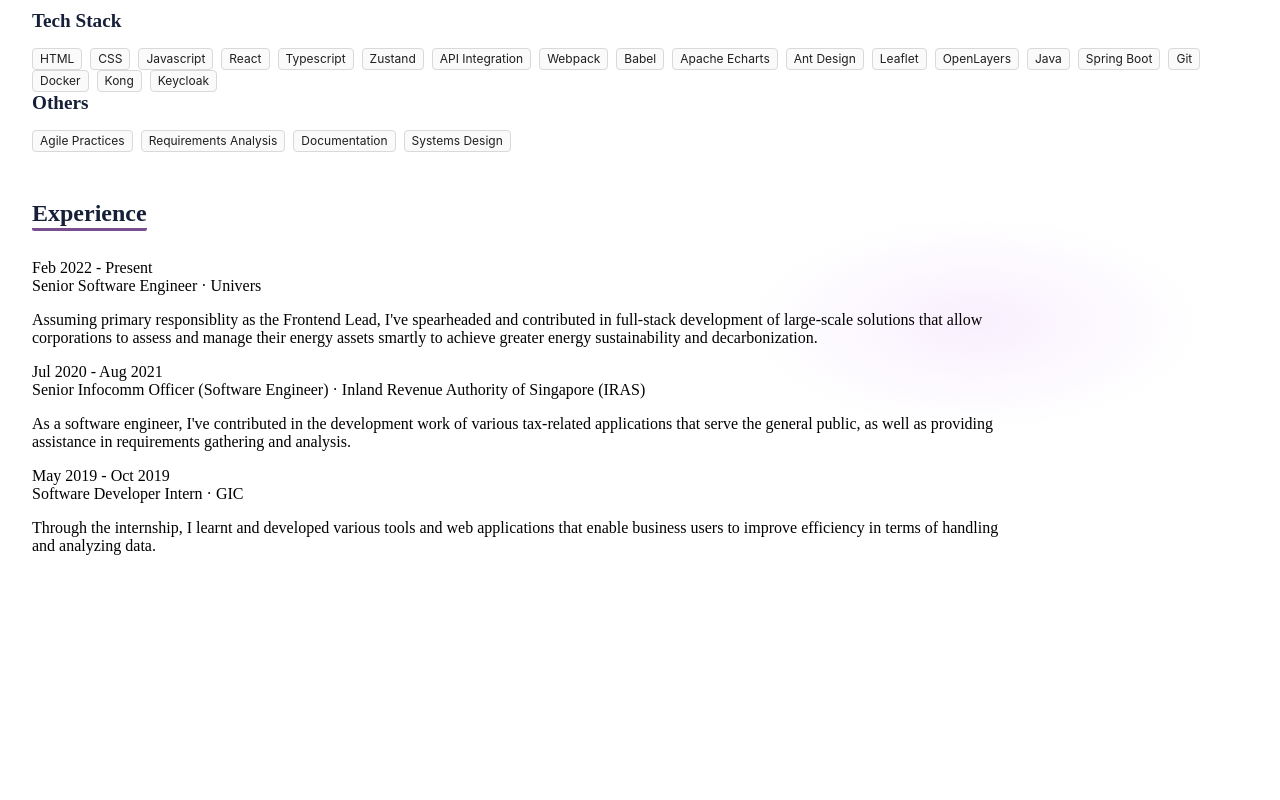
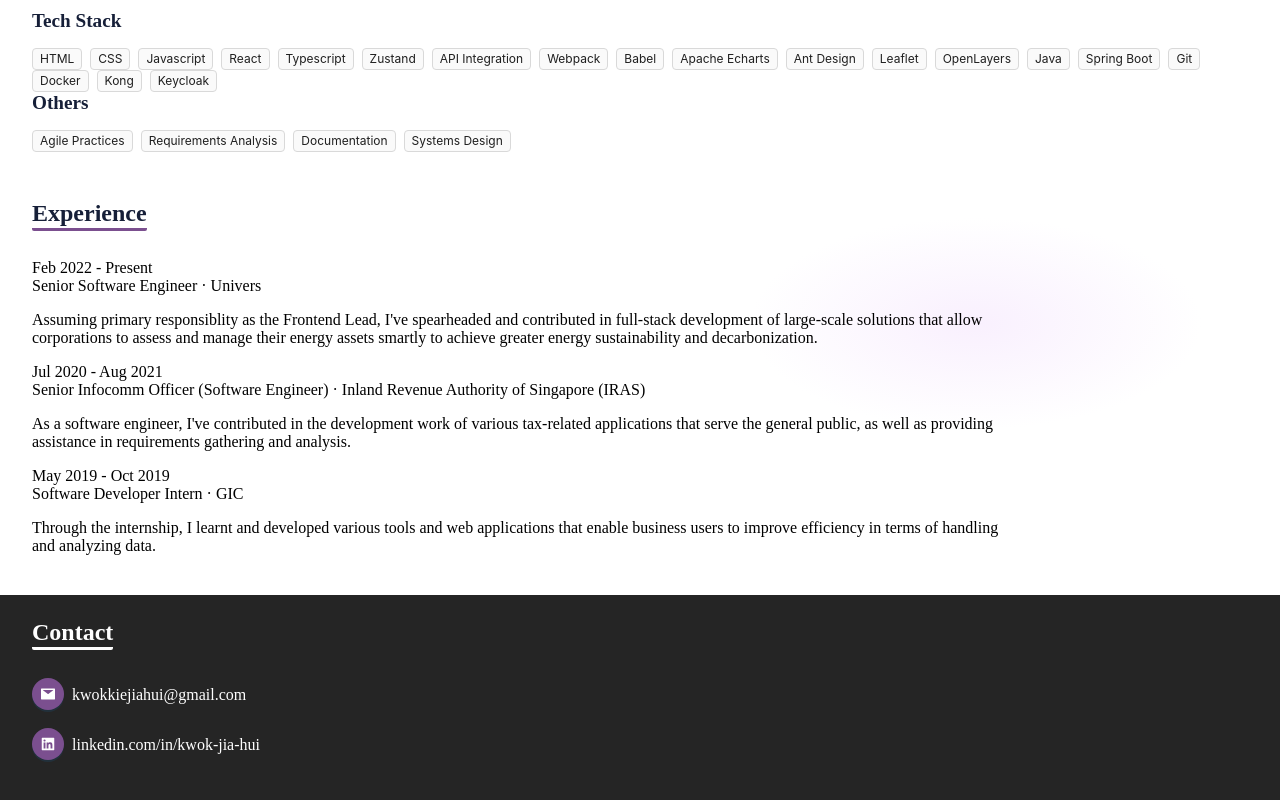
Before and after one commit to kwokkiejh/notebookie, a React app: page / in a window 1280 px wide. Shown: the part 1000-1800 px from the top of the page. Before the commit the page ends 1595 px from the top, so only its background shows below. Built offline with nearby package versions, Linux system fonts and the light colour scheme.

Commit message:
feat: Contact

```diff
--- a/package.json
+++ b/package.json
@@ -30,6 +30,7 @@
     "webpack-dev-server": "^5.0.4"
   },
   "dependencies": {
+    "@ant-design/icons": "^5.3.7",
     "antd": "^5.16.5",
     "react": "^18.2.0",
     "react-dom": "^18.2.0",
--- /dev/null
+++ b/src/pages/HomePage/components/Contact/index.tsx
@@ -0,0 +1,40 @@
+import React from "react";
+import * as styles from "./style.module.scss";
+import { Button } from "antd";
+import { LinkedinFilled, MailFilled } from "@ant-design/icons";
+
+const Contact: React.FC = () => {
+  return (
+    <div className={styles.container}>
+      <div className={styles.title}>
+        <span>Contact</span>
+      </div>
+      <div>
+        <Button
+          className={styles.button}
+          type="primary"
+          shape="circle"
+          icon={<MailFilled />}
+        />
+        <span>kwokkiejiahui@gmail.com</span>
+      </div>
+      <br />
+      <div>
+        <Button
+          className={styles.button}
+          type="primary"
+          shape="circle"
+          icon={<LinkedinFilled />}
+        />
+        <a
+          className={styles.link}
+          href="https://www.linkedin.com/in/kwok-jia-hui/"
+        >
+          linkedin.com/in/kwok-jia-hui
+        </a>
+      </div>
+    </div>
+  );
+};
+
+export default Contact;
--- /dev/null
+++ b/src/pages/HomePage/components/Contact/style.module.scss
@@ -0,0 +1,30 @@
+@import "../../../../styles/colors.scss";
+@import "../../../../styles/mixins.scss";
+
+.container {
+  padding: 1.5rem 2rem 3.5rem;
+  background: $footer-container-bg;
+  color: #fff;
+  .title {
+    @include section-title;
+    color: #fff;
+
+    span {
+      border-color: #fff;
+    }
+  }
+
+  .button {
+    background-color: $primary-main-dark;
+    margin-right: 8px;
+  }
+
+  .button:hover {
+    background-color: $primary-main-dark !important;
+  }
+
+  .link {
+    color: #fff;
+    text-decoration: none;
+  }
+}
--- a/src/pages/HomePage/index.tsx
+++ b/src/pages/HomePage/index.tsx
@@ -4,6 +4,7 @@ import About from "./components/About";
 import Skills from "./components/Skills";
 import * as styles from "./style.module.scss";
 import Experience from "./components/Experience";
+import Contact from "./components/Contact";
 
 const HomePage: React.FC = () => {
   return (
@@ -12,6 +13,7 @@ const HomePage: React.FC = () => {
       <About />
       <Skills />
       <Experience />
+      <Contact />
     </div>
   );
 };
--- a/src/styles/colors.scss
+++ b/src/styles/colors.scss
@@ -8,3 +8,4 @@ $secondary-container-bg: radial-gradient(
   #f9f0fe 0%,
   rgba(255, 255, 255, 0.6) 100%
 );
+$footer-container-bg: #252525;
```
Also changed, not shown: 1 other file (tests, documents, lock files or other folders).
